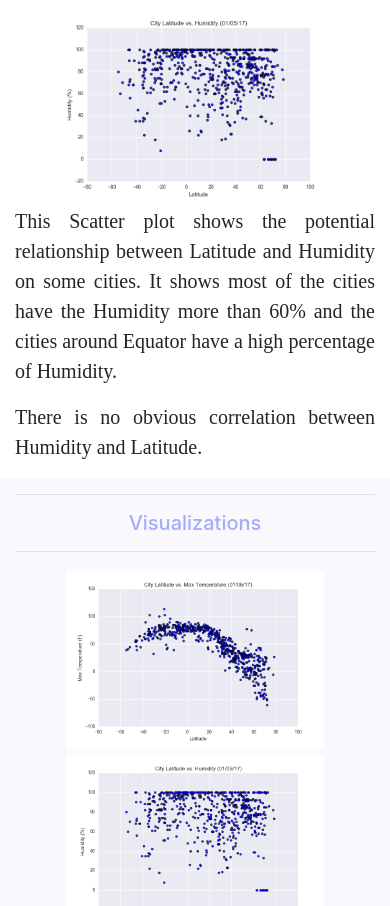
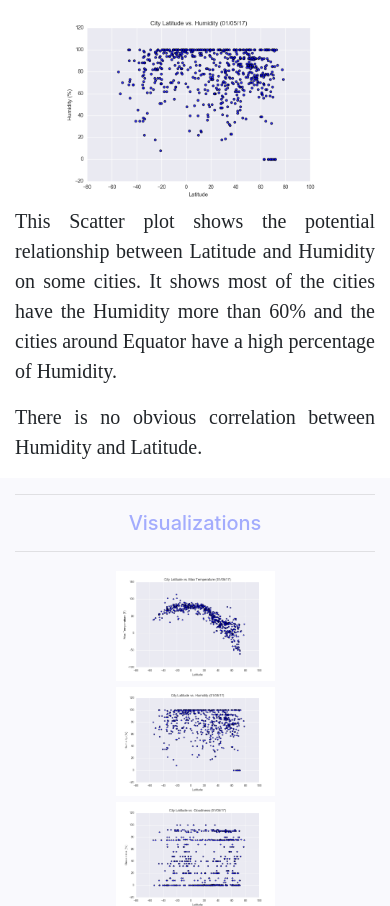
Before and after one commit to nima-karimii/Web-Design-Challenge, a plain HTML site: page Humidity.html in a window 390 px wide. Shown: the part 194-1100 px from the top of the page. Drawn offline with nearby package versions, Linux system fonts and the light colour scheme.

Commit message:
some change in CSS

```diff
--- a/style.css
+++ b/style.css
@@ -84,4 +84,11 @@ color: rgb(145, 216, 248);
         font-size: 20px ;
         text-align:justify;
     }
+
+    .img_side{
+        display: block;
+        margin-left: auto;
+        margin-right: auto;
+        width: 50%;
+        padding: 3px;}
 }
```
